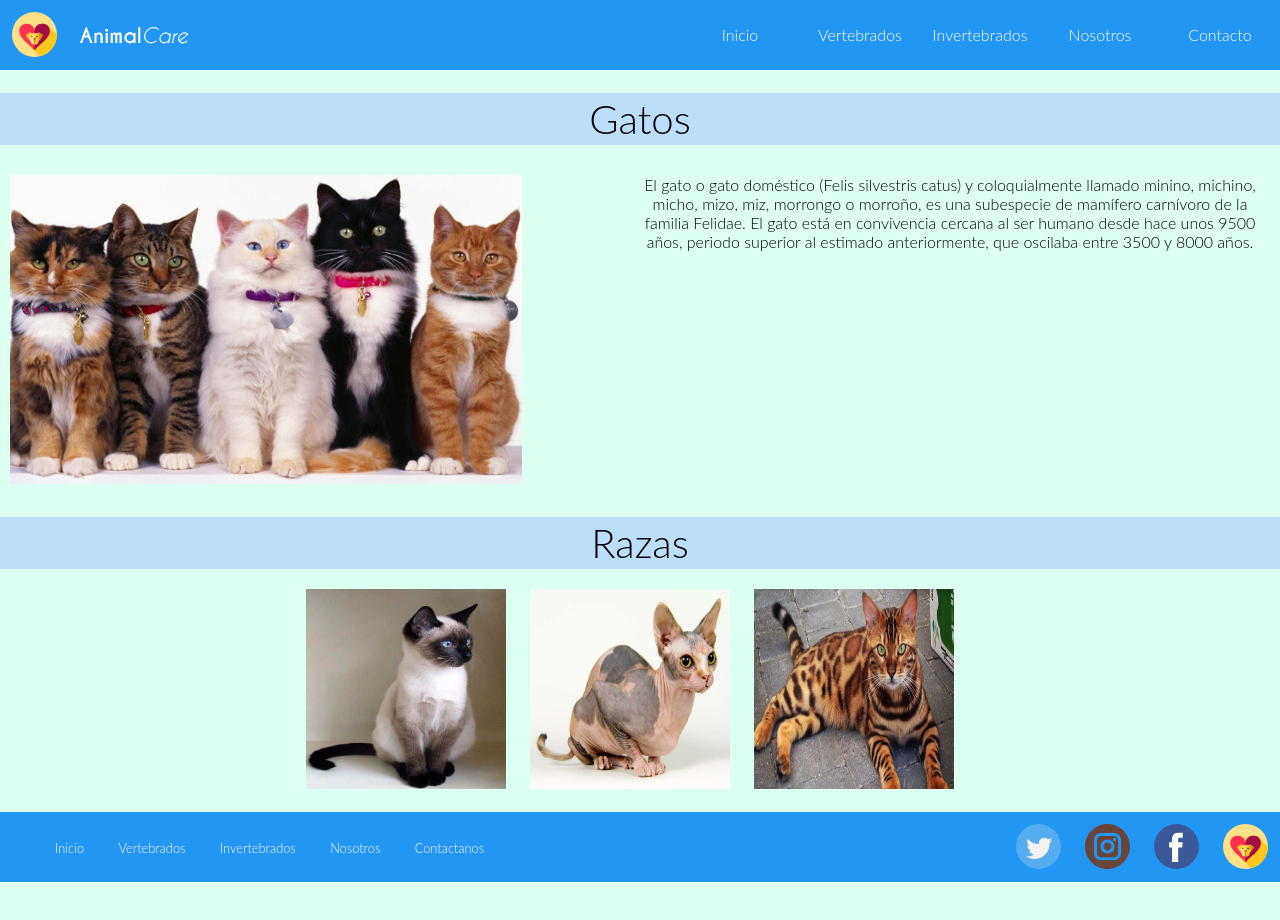
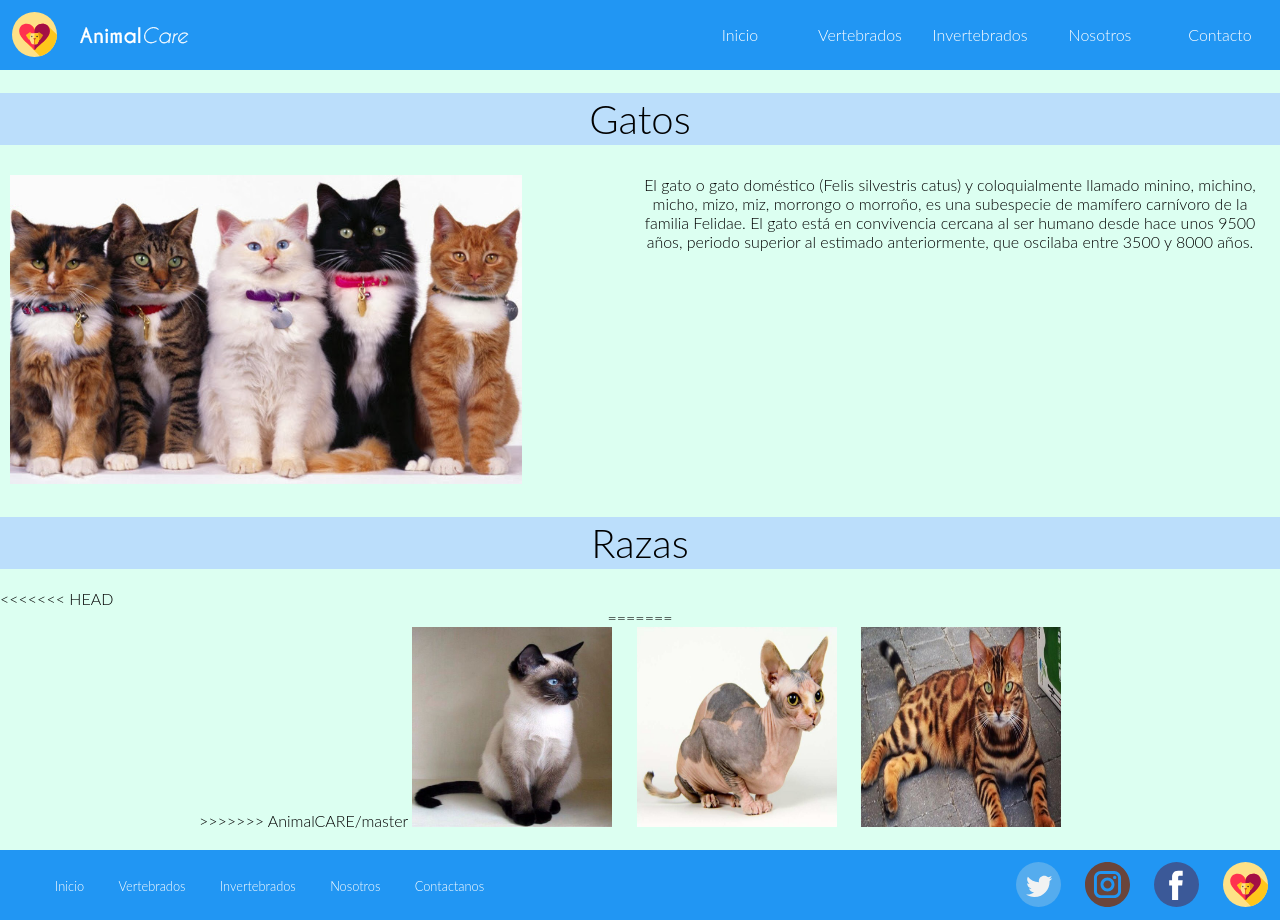
Before and after one commit to GodGilby/AnimalCare, a plain HTML site: page gatos.html in a window 1280 px wide. Before the commit the page ends 882 px from the top, so only its background shows below. Drawn offline with Linux system fonts and the light colour scheme.

Commit message:
MMMMMMMMMMMG

```diff
--- a/gatos.html
+++ b/gatos.html
@@ -24,7 +24,7 @@
     </header>
 
         <div class="container">
-            <div class="primerbloque">
+            <div>
                 <h1 id="Titulo">Gatos</h1>
               <div class="descripcion columna-derecha">
                  <p>  El gato o gato doméstico (Felis silvestris catus) y coloquialmente llamado minino, michino, micho, mizo, miz, morrongo o morroño, es una subespecie de mamífero carnívoro de la familia Felidae. El gato está en convivencia cercana al ser humano desde hace unos 9500 años, periodo superior al estimado anteriormente, que oscilaba entre 3500 y 8000 años.
@@ -39,7 +39,11 @@
            <h2 class="TituloH2">Razas</h2>
        <div class="container">
 
+<<<<<<< HEAD
         <div class="lista-imagenes" align=center>
+=======
+        <div>
+>>>>>>> AnimalCARE/master
             <a href="siames.html">
                 <img  src="gatosiames.jpg"  class="" width="200px" height="200px" style=""></a>
 
```
